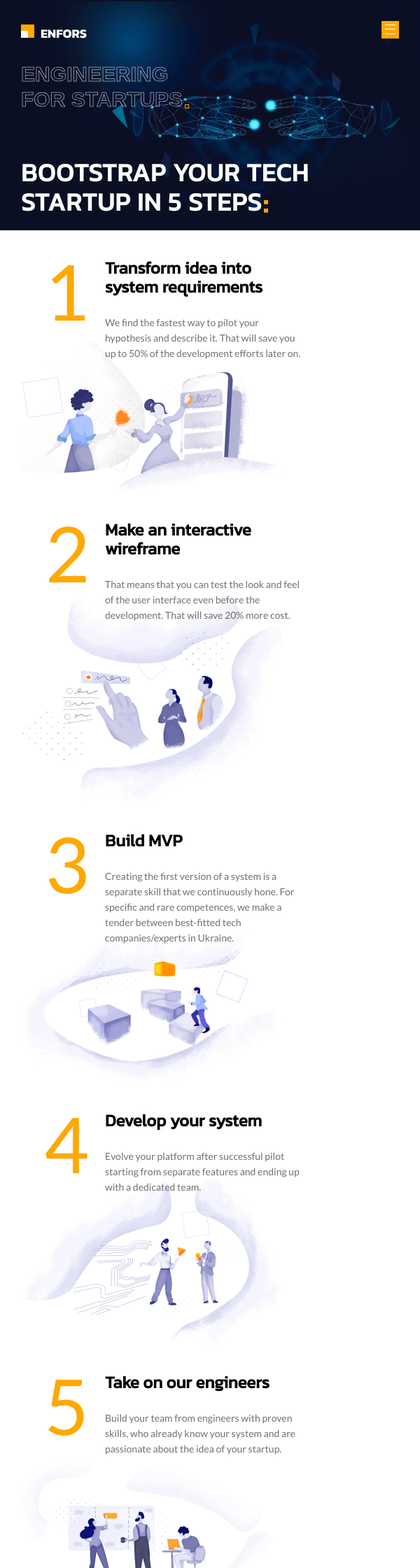
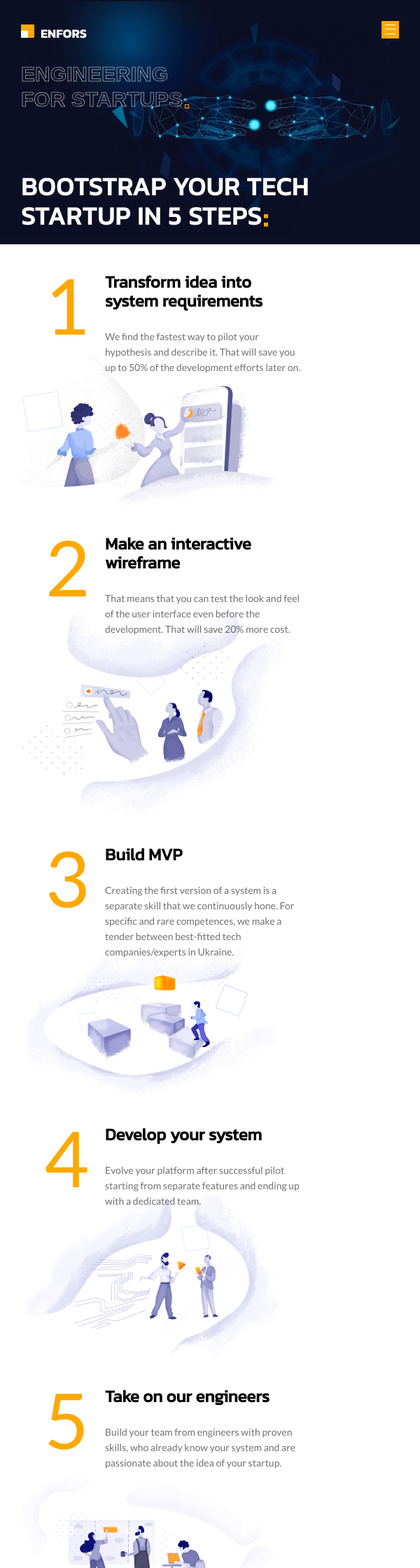
Before and after one commit to chachik/chachik.github.io, a Jekyll site: the page built from index.html, in a window 600 px wide. Shown: the top 2240 px of the page at 70% size. Built offline with Jekyll 4.4.1, drawn with Linux system fonts in a browser that asks for light colours.

Commit message:
The mobile view fixes.

```diff
--- a/css/main.css
+++ b/css/main.css
@@ -1598,6 +1598,11 @@
 }
 
 @media (min-width: 600px) {
+
+	.slick-slider .title:first-child {
+		margin-top: 70px;
+	}
+
 	.slick-slider .title {
 		line-height: 42px;
 		font-size: 36px;
@@ -2271,13 +2276,11 @@
 	}
 }
 
-@media (max-width:749px) {
-  .parallax {
-    background-attachment: inherit !important;
-  }
-}
-
 @media (max-width: 767px) {
+	.parallax-holder {
+		background-attachment: inherit !important;
+	  }
+
 	.header-holder {
 		z-index: 0;
 		-webkit-box-align: center;
```
